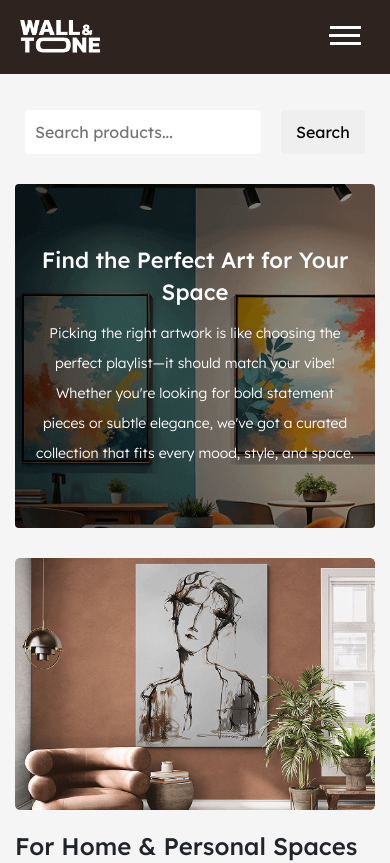
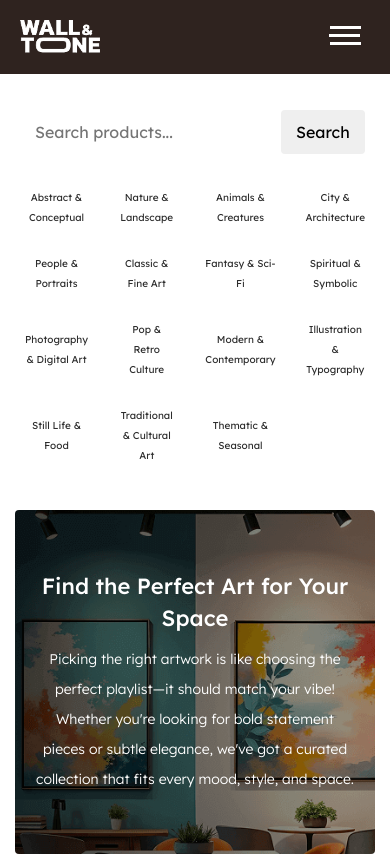
Before and after one commit to KrishnaMahajan1227/WallAndTone, a React (Vite) app in the folder frontend/: page /search in a window 390 px wide. Shown: the top 863 px of the page. Built offline with nearby package versions, Linux system fonts and the light colour scheme; no server answers.

Commit message:
Updated CSS

```diff
--- a/frontend/src/App.css
+++ b/frontend/src/App.css
@@ -10,7 +10,7 @@
 .Main-app {
   display: flex;
   min-height: 100vh;
-  background-color: #F5F5F5;
+  background-color: #FFFFFF;
 }
 
 /* Content area styles */
--- a/frontend/src/components/AboutUs/AboutUs.css
+++ b/frontend/src/components/AboutUs/AboutUs.css
@@ -134,7 +134,7 @@
 .aboutus-collection-grid {
   display: grid;
   grid-template-columns: 1fr 1fr;
-  gap: 60px;
+  gap: 40px;
   align-items: start;
 }
 
@@ -194,7 +194,6 @@ border-radius: 4px;
 .aboutus-production {
   padding:0;
   padding-bottom: 80px;
-  background-color: #f8f5f3;
 }
 
 .aboutus-production a.cta-button {
@@ -448,7 +447,7 @@ section.aboutus-production .aboutus-impact-content p {
   }
   .abt-sec1-content {
     display: flex;
-    gap: 30px;
+    gap: 40px;
     flex-direction: column;
 }
 .aboutus-container h2, .aboutus-production .aboutus-production-content h2 {
--- a/frontend/src/components/AboutUs/AboutUs.jsx
+++ b/frontend/src/components/AboutUs/AboutUs.jsx
@@ -155,7 +155,8 @@ const ProductionContent = () => {
                   </p>
                 </>
               }
-              reverse={!isMobile ? "yes" : undefined} // ✅ Fix reverse logic
+              reverse="yes" // ✅ Fix reverse logic
+
             />
           </div>
 
@@ -177,7 +178,6 @@ const ProductionContent = () => {
                   </p>
                 </>
               }
-              reverse={!isMobile ? "yes" : undefined} // ✅ Fix reverse logic
             />
           </div>
 
--- a/frontend/src/components/Home/HomePage.css
+++ b/frontend/src/components/Home/HomePage.css
@@ -3,6 +3,7 @@
   color: #333;
   margin: auto;
   overflow-x: hidden;
+  padding-bottom: 40px;
 }
 
 /* Login Modal */
@@ -176,10 +177,10 @@ border-radius: 4px;
 
 /* Products Section */
 .homepage-products-section {
-  background-color: #f7f7f7;
   padding: 20px 0;
   height: auto;
 }
+
 
 .homepage-products-section .nav-tabs {
   border-bottom: none;
@@ -241,9 +242,10 @@ border-radius: 4px;
 .home-create-your-Wall-art {
   position: relative;
   max-width: 100%;
-  margin: auto;
+  margin: 30px auto;
   border-radius: 4px;
   overflow: hidden;
+  margin-bottom: 0;
 }
 
 .home-create-your-Wall-art .background-image {
@@ -293,6 +295,10 @@ border-radius: 4px;
   font-weight: 600 !important;
   margin: 0;
   line-height: 40px !important;
+}
+
+.homepage .image-content-component {
+  margin: 0;
 }
 
 @media (max-width: 1024px) {
--- a/frontend/src/components/PersonalizeUpload/PersonalizeUpload.css
+++ b/frontend/src/components/PersonalizeUpload/PersonalizeUpload.css
@@ -3,9 +3,8 @@
   width: 100%;
   height: 100vh;
   display: flex;
-  align-items: center;
+  align-items: start;
   justify-content: center;
-  background-color: #f8f8f8;
   padding: 20px;
 }
 
--- a/frontend/src/components/Search/Search.jsx
+++ b/frontend/src/components/Search/Search.jsx
@@ -1,4 +1,3 @@
-// Search.js
 import React, { useState, useEffect } from 'react';
 import { Link, useNavigate } from 'react-router-dom';
 import axios from 'axios';
@@ -7,10 +6,28 @@ import { Helmet } from 'react-helmet'; // Import Helmet
 import SearchSuggestions from './SearchSuggestions';
 import ImageContentComponent from '../ImageContentComponent/ImageContentComponent';
 import './search.css';
-import searchperfectartyourspace from '../../assets/searchPage/search-perfect-art-your-space.png';
 import ForBusinessesBulkOrdersB2B from '../../assets/searchPage/For-Businesses-Bulk-Orders-B2B.png';
 import ForHomePersonalSpacesB2C from '../../assets/searchPage/For-Home-Personal-Spaces-B2C.png';
 import { useMediaQuery } from "react-responsive";
+
+// Grouped Category Options (same as in ProductListing)
+const groupedCategoryOptions = {
+  "Abstract & Conceptual": ["Abstract Art", "Surrealism", "Expressionism", "Minimalist", "Fluid Art", "Optical Art"],
+  "Nature & Landscape": ["Nature Art", "Botanical", "Seascape", "Wildlife", "Scenic", "Marine Art"],
+  "Animals & Creatures": ["Animal Portraits", "Birds", "Wildlife", "Fantasy Creatures"],
+  "City & Architecture": ["Cityscape", "Urban Art", "Landmark", "Classical Architecture"],
+  "People & Portraits": ["Figurative", "Portraits", "Classical Art", "Realism", "Ukiyo-e"],
+  "Classic & Fine Art": ["Renaissance", "Baroque", "Impressionism", "Post-Impressionism", "Realism"],
+  "Fantasy & Sci-Fi": ["Space Art", "Cyberpunk", "Steampunk", "Futuristic", "Retro-Futurism"],
+  "Spiritual & Symbolic": ["Religious Art", "Mandalas", "Symbolism", "Calligraphy"],
+  "Photography & Digital Art": ["Fine Art Photography", "Black & White", "Conceptual Photography", "Digital Illustration"],
+  "Pop & Retro Culture": ["Pop Art", "Vintage", "Whimsical", "Caricature", "Cartoon"],
+  "Modern & Contemporary": ["Modern Art", "Geometric", "Contemporary", "Modernism"],
+  "Illustration & Typography": ["Hand-Drawn", "Calligraphy", "Text Art", "Line Art"],
+  "Still Life & Food": ["Food Art", "Gourmet", "Drinks", "Classic Still Life"],
+  "Traditional & Cultural Art": ["Asian Art", "Ukiyo-e", "Tribal", "Cultural Paintings"],
+  "Thematic & Seasonal": ["Love & Romance", "Seasonal Art", "Nautical", "Marine Art"]
+};
 
 const Search = () => {
   const apiUrl = import.meta.env.VITE_API_URL || (window.location.hostname === 'localhost' ? 'http://localhost:8080' : 'https://wallandtone.com');
@@ -62,10 +79,18 @@ const apiUrl = import.meta.env.VITE_API_URL || (window.location.hostname === 'lo
     setSearchQuery('');
     navigate(`/product/${product._id}`);
   };
+
+  // When a grouped category is clicked, build the query string from the group's categories
+  const handleCategoryClick = (group) => {
+    const categories = groupedCategoryOptions[group];
+    const queryParams = new URLSearchParams();
+    queryParams.set('categories', categories.join(','));
+    navigate(`/products?${queryParams.toString()}`);
+  };
+
   const isMobile = useMediaQuery({ maxWidth: 768 });
 
   return (
-
     <div className="search-container">
       {/* SEO Meta Tags for Search Page */}
       <Helmet>
@@ -105,6 +130,18 @@ const apiUrl = import.meta.env.VITE_API_URL || (window.location.hostname === 'lo
           </button>
         </form>
       </div>
+      {/* Display Grouped Category Options below the search bar */}
+      <div className="grouped-category-container search-page">
+        {Object.keys(groupedCategoryOptions).map((group) => (
+          <button
+            key={group}
+            onClick={() => handleCategoryClick(group)}
+            className="grouped-category-button search-page"
+          >
+            {group}
+          </button>
+        ))}
+      </div>
       {showSuggestions && searchResults.length > 0 && (
         <div className="search-suggestions">
           <SearchSuggestions
@@ -114,11 +151,11 @@ const apiUrl = import.meta.env.VITE_API_URL || (window.location.hostname === 'lo
         </div>
       )}
 
-<section class="search-perfect-art-your-space">
-        <div class="container">
-            <div class="row justify-content-center">
-                <div class="col-lg-8 col-md-10 col-12">
-                    <div class="content">
+      <section className="search-perfect-art-your-space">
+        <div className="container">
+          <div className="row justify-content-center">
+            <div className="col-lg-8 col-md-10 col-12">
+              <div className="content">
                 <h2>Find the Perfect Art for Your Space</h2>
                 <p>
                   Picking the right artwork is like choosing the perfect playlist—it should match your vibe!
@@ -149,10 +186,7 @@ const apiUrl = import.meta.env.VITE_API_URL || (window.location.hostname === 'lo
           ctaLink="#"
           reverse={!isMobile ? "yes" : 'yes'} // ✅ Remove reverse on mobile
         />
-
       </div>
-
-
     </div>
   );
 };
--- a/frontend/src/components/Search/search.css
+++ b/frontend/src/components/Search/search.css
@@ -111,7 +111,32 @@
           margin-bottom: 0;
           font-weight: 300;
       }
+      .search-container .grouped-category-container.search-page {
+        margin: 1rem 0;
+        display: grid;
+        grid-template-columns: repeat(4,1fr);
+        gap: 1rem;
+        justify-items: start;
+        width: 100%;
+    }
 
+      .search-container .grouped-category-container.search-page button.grouped-category-button.search-page {
+        background: none;
+        border: none;
+        font-size: 16px;
+        font-weight: 400;
+        line-height: 24px;
+        color: #2D2D2D;
+        cursor: pointer;
+        padding: 0.5rem;
+        border-radius: 4px;
+        text-align: center;
+        transition: background-color 0.3s;
+      }
+
+      .search-container .grouped-category-container.search-page button.grouped-category-button.search-page:hover {
+        background-color: #E2D9D5;
+      }
       @media(max-width:950px){
         .search-perfect-art-your-space .content {
           position: unset;
@@ -135,6 +160,15 @@
           .search-perfect-art-your-space p {
               font-size: 14px;
           }
+          .search-container .grouped-category-container.search-page {
+            grid-template-columns: repeat(4,1fr);
+            gap: 10px;
+          }
+          .search-container .grouped-category-container.search-page button.grouped-category-button.search-page {
+            font-size: 10px;
+            line-height: 20px;
+            padding: 8px 10px;
+          }
       }
 
   @media(max-width:500px){
--- a/frontend/src/index.css
+++ b/frontend/src/index.css
@@ -10,10 +10,12 @@ html, body {
     display: flex;
     flex-direction: column;
   }
+  .Main-app {
+    background-color: #FFFFFF;
+}
 @media(max-width:844px){
     .Main-app {
         display: block;
         height: 100%;
-        background-color: #F5F5F5;
     }
 }
```
Lines whose indentation alone changed are shown as unchanged.
